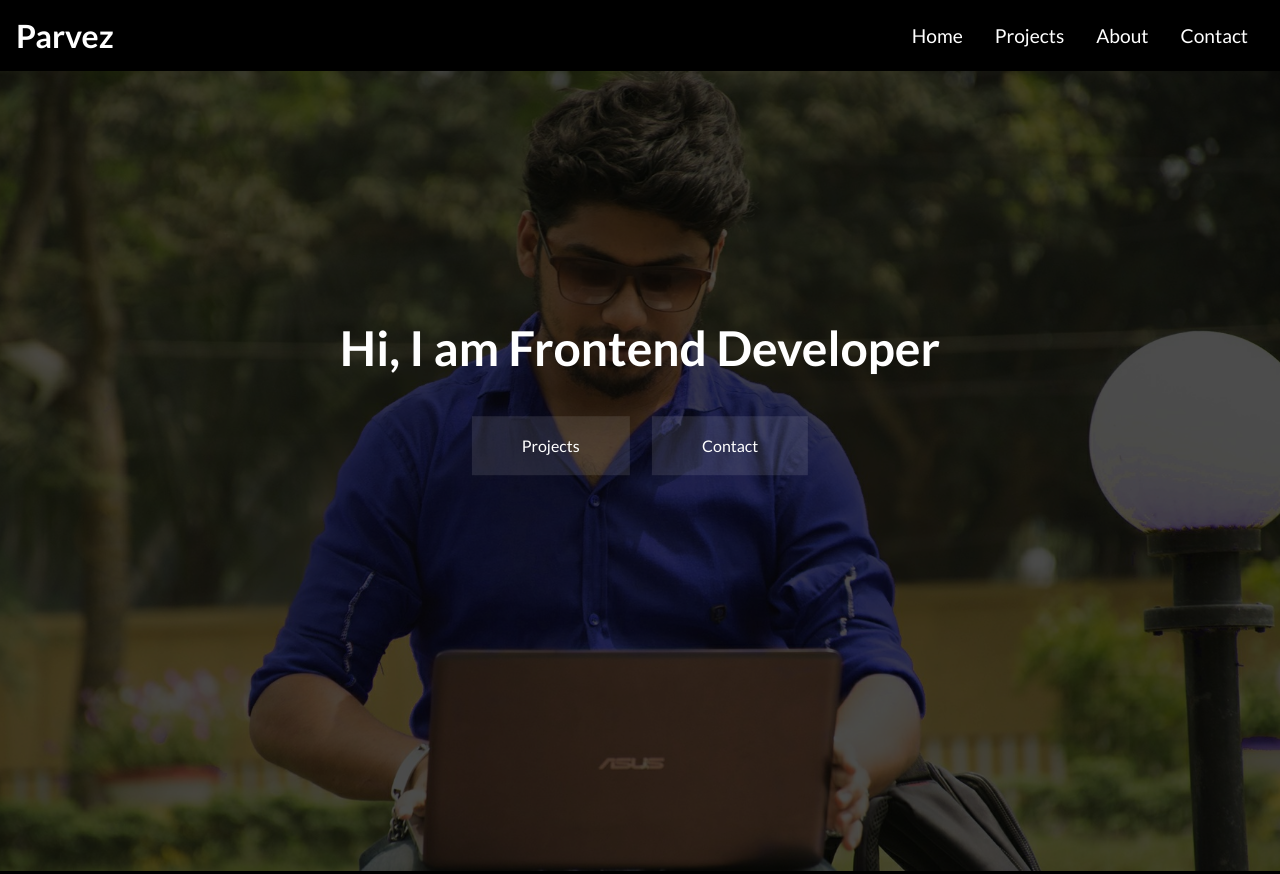
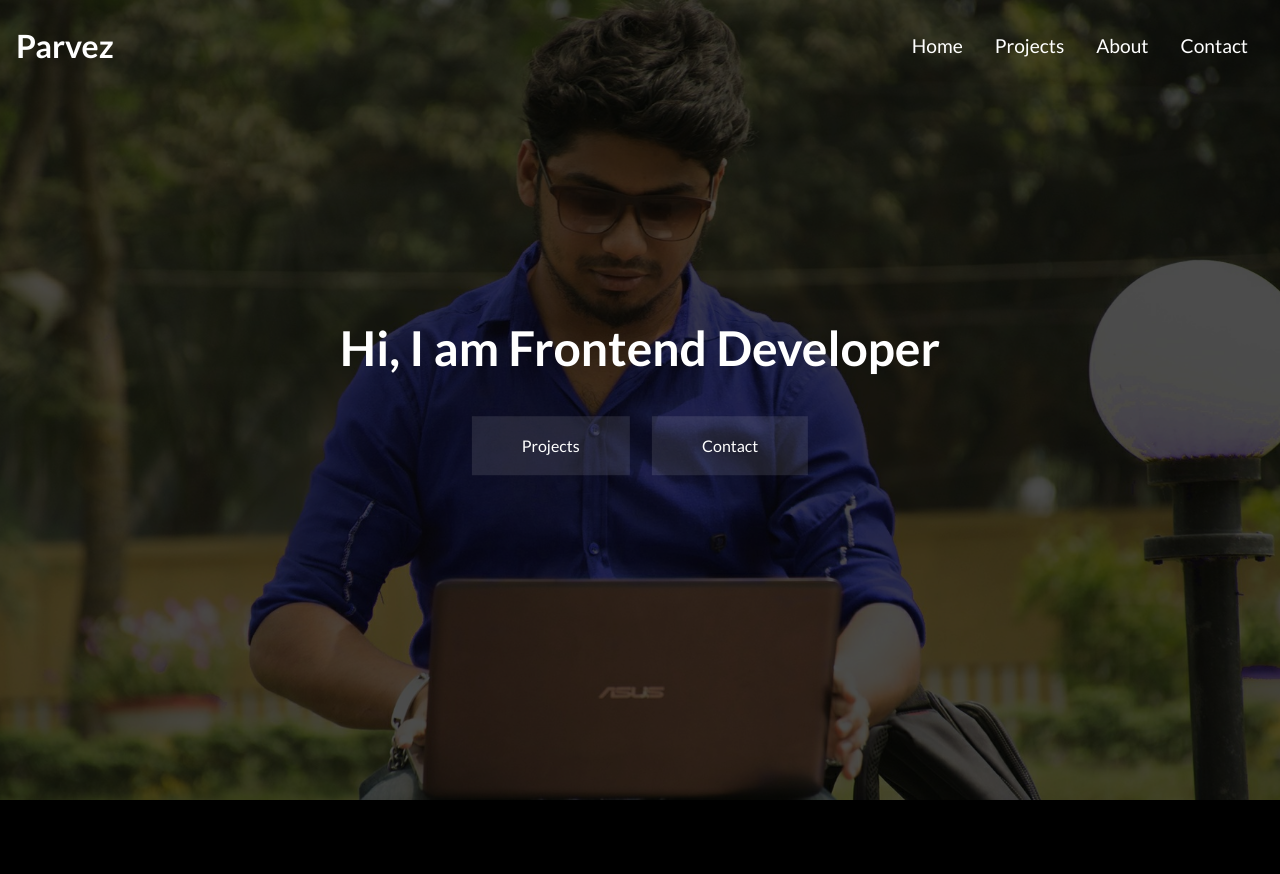
Before and after one commit to Parvez-Rahman100/parvez-portfolio, a React (Create React App) app: page / in a window 1280 px wide. After the commit the page ends 803 px from the top, so only its background shows below. Built offline with nearby package versions, Linux system fonts and the light colour scheme.

Commit message:
hero section modified

```diff
--- a/src/Components/Navbar.css
+++ b/src/Components/Navbar.css
@@ -3,7 +3,16 @@
     justify-content: space-between;
     align-items: center;
     padding: 1rem;
+    position: fixed;
+    width: 100%;
+    height: 90px;
+    z-index: 10;
 
+}
+
+.header-bg {
+    background-color: rgba(0, 0, 0, 0.8);
+    transition: 0.5s;
 }
 
 .nav-menu {
--- a/src/Components/Navbar.js
+++ b/src/Components/Navbar.js
@@ -6,10 +6,21 @@ import './Navbar.css';
 const Navbar = () => {
 
     const [cliked, setClicked] = useState(false)
+    const [color, setColor] = useState(false)
     const handleClicked = () => setClicked(!cliked)
+    const changeColor = () => {
+        if (window.scrollY >= 100) {
+            setColor(true)
+        }
+        else {
+            setColor(false)
+        }
+    }
+
+    window.addEventListener('scroll', changeColor);
 
     return (
-        <header className='header'>
+        <header className={color ? 'header header-bg' : 'header'}>
             <Link to='/'>
                 <h1>Parvez</h1>
             </Link>
```
